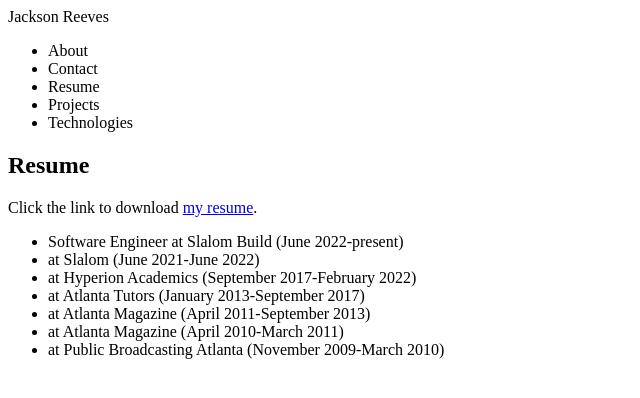
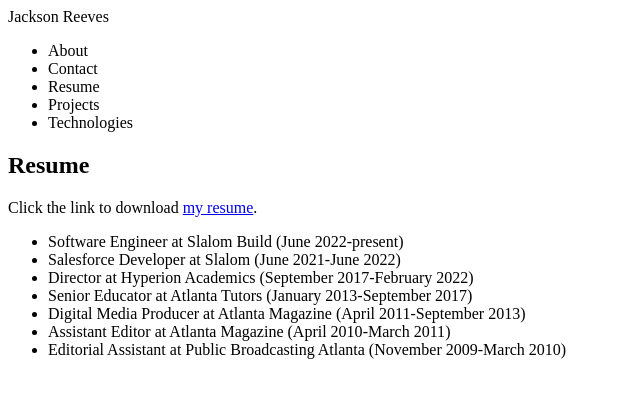
Before and after one commit to jtreeves/portfolio-react, a React (Create React App) app: page / in a window 1280 px wide. Both pictures are taken after a click on the item "Resume". Shown: the top 398 px of the page, without its empty margins (0-640 px from the left). Built offline with nearby package versions, Linux system fonts and the light colour scheme; no server answers.

Commit message:
[resume] Fix typo in 'position'

```diff
--- a/src/data/resume.js
+++ b/src/data/resume.js
@@ -1,6 +1,6 @@
 const resume = [
     {
-        positon: 'Software Engineer',
+        position: 'Software Engineer',
         company: 'Slalom Build',
         startDate: new Date('June 20, 2022'),
         endDate: null
--- a/src/sections/Resume.jsx
+++ b/src/sections/Resume.jsx
@@ -7,7 +7,7 @@
 
         return (
             <li key={index}>
-                {job.positon} at {job.company} ({startDate}-{endDate})
+                {job.position} at {job.company} ({startDate}-{endDate})
             </li>
         )
     })
```
